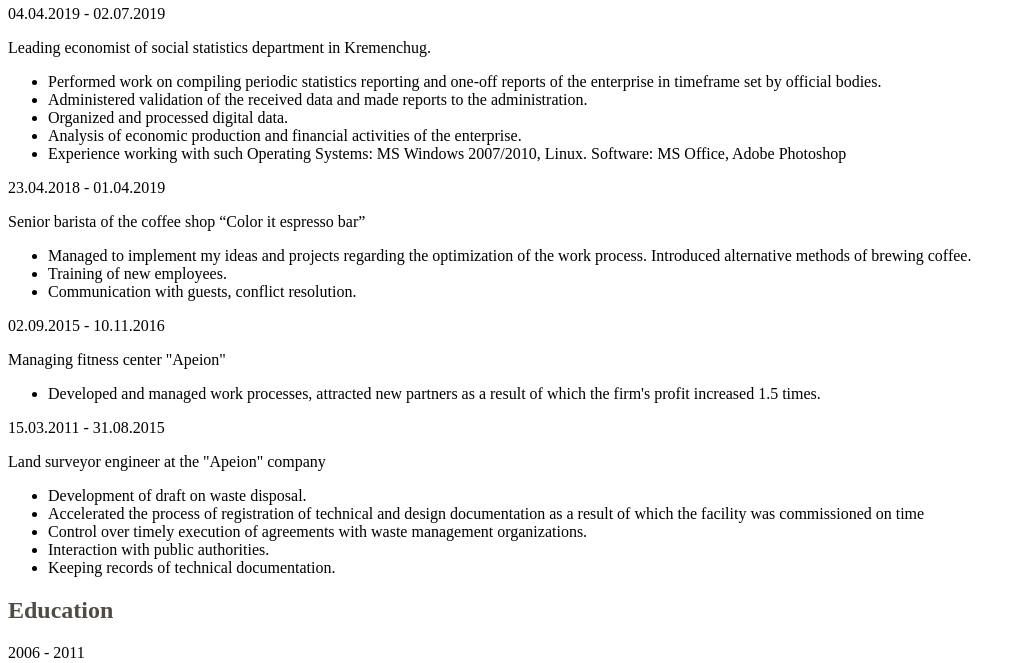
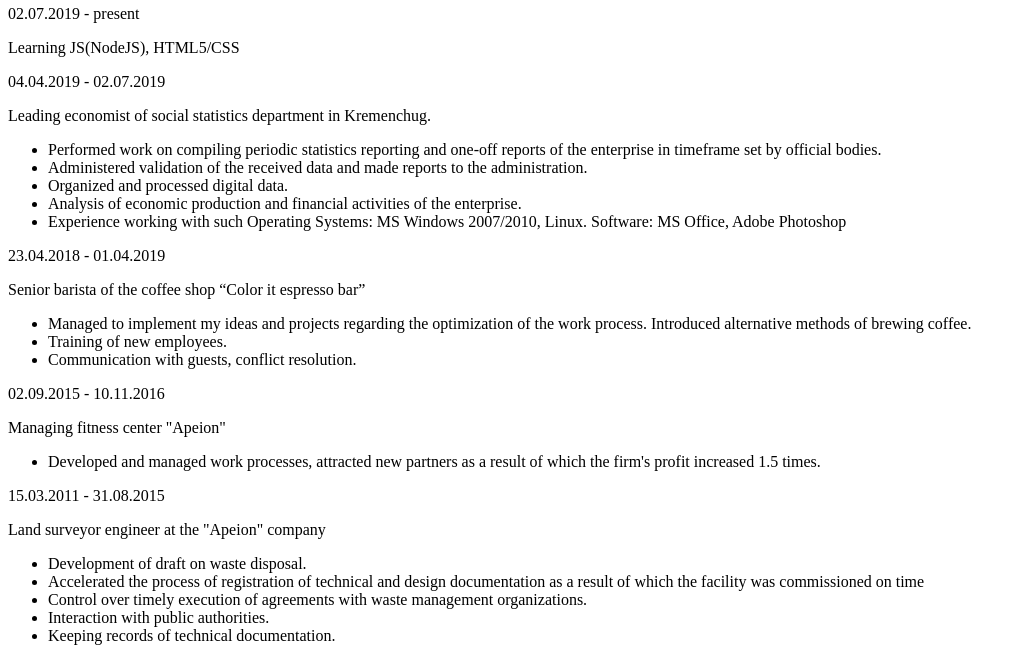
Before and after one commit to KobkaHelen/cv, a plain HTML site: page index.html in a window 1280 px wide. Shown: the part 437-1100 px from the top of the page, without its empty margins (0-1026 px from the left). Drawn offline with Linux system fonts and the light colour scheme.

Commit message:
modification experience part

```diff
--- a/index.html
+++ b/index.html
@@ -45,6 +45,10 @@
             <a name="experience"></a>
             <header>
                 <h2>Experience</h2>
+                <time datetime="02.07.2019 - present">02.07.2019 - present</time>
+            </header>
+            <p>Learning JS(NodeJS), HTML5/CSS</p>
+            <header>
                 <time datetime="04.04.2019 - 02.07.2019">04.04.2019 - 02.07.2019</time>
             </header>
             <p>Leading economist of social statistics department in Kremenchug.</p>
```
